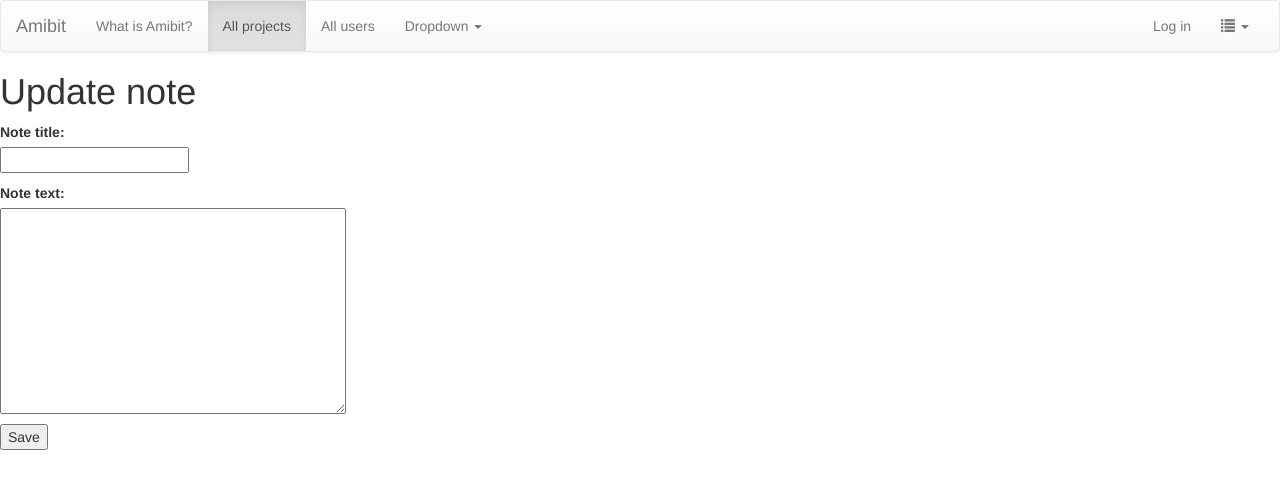
After one commit to GoranAviani/amibit-project, a Django app: page /linkmanager/note/update/1/ in a window 1280 px wide. The commit adds this page. Shown: the top 489 px of the page. Run offline with Django 3.2, Linux system fonts and the light colour scheme; some libraries are stand-ins or nearby versions.

Commit message:
update note form

```diff
--- a/linkmanager/forms.py
+++ b/linkmanager/forms.py
@@ -15,3 +15,16 @@ class NoteCreate(forms.ModelForm):
             'note_text',
         #    'note_timestamp',
             )
+
+class NoteUpdateForm(forms.ModelForm):
+    note_title = forms.CharField(help_text='Required')
+    note_text = forms.CharField(widget=forms.Textarea)
+
+    class Meta:
+        model = Note
+        fields = (
+            #'note_user',
+            'note_title',
+            'note_text',
+        #    'note_timestamp',
+            )
--- a/linkmanager/templates/dashboard.html
+++ b/linkmanager/templates/dashboard.html
@@ -42,6 +42,10 @@
     </a>
       <ul>
         {% for y in notes %}
+        <a href ="{% url 'note_update' y.id %}" class='list-group-item'>
+          update note botun
+        </a>
+
         <li>
           {{ y.id }}
         </li>
--- /dev/null
+++ b/linkmanager/templates/note/note_update.html
@@ -0,0 +1,20 @@
+{% extends 'base_generic.html' %}
+
+{% block content %}
+
+  <h1>Update note</h1>
+
+<form method="post">
+    {% csrf_token %}
+    {% for field in form_note_update %}
+      <p>
+        {{ field.label_tag }}<br>
+        {{ field }}
+
+      </p>
+    {% endfor %}
+    <button type="submit">Save</button>
+</form>
+
+
+{% endblock %}
--- a/linkmanager/urls.py
+++ b/linkmanager/urls.py
@@ -11,5 +11,6 @@ urlpatterns =[
     url(r'^link/update/(?P<id>[0-9A-Za-z_\-]+)/$', views.LinkUpdateView.as_view(), name='link_update'),
     url(r'^link/delete/(?P<id>[0-9A-Za-z_\-]+)/$', views.LinkDestroyView.as_view(), name='link_delete'),
     url(r'^note/create/', views.NoteCreateView, name='note_create'),
+    url(r'^note/update/(?P<id>[0-9A-Za-z_\-]+)/', views.NoteUpdateView, name='note_update'),
 
     ]
--- a/linkmanager/views.py
+++ b/linkmanager/views.py
@@ -6,8 +6,8 @@ from django.shortcuts import render
 from django.shortcuts import redirect
 
 
-
-from datetime import datetime
+from django.utils import timezone
+import datetime
 
 from rest_framework.generics import (
     CreateAPIView,
@@ -23,7 +23,10 @@ from .serializers import (
     LinkUpdateSerializer,
     )
 
-from .forms import NoteCreate
+from .forms import (
+NoteCreate,
+NoteUpdateForm,
+)
 
 
 
@@ -85,3 +88,18 @@ def NoteCreateView(request):
     else:
         form_note_create = NoteCreate()
     return render(request, 'note/note_create.html', {'form_note_create': form_note_create})
+
+def NoteUpdateView(request,id):
+    if request.method == 'POST':
+        form_note_update = NoteUpdateForm(request.POST)
+        if form_note_update.is_valid():
+            note = form_note_update.save(commit=False)
+            note.id = id
+            note.note_timestamp = datetime.datetime.now()
+            note.note_user = request.user
+            note.save()
+            return redirect('dashboard')
+
+    else:
+        form_note_update = NoteUpdateForm()
+        return render(request, 'note/note_update.html', {'form_note_update': form_note_update})
```
